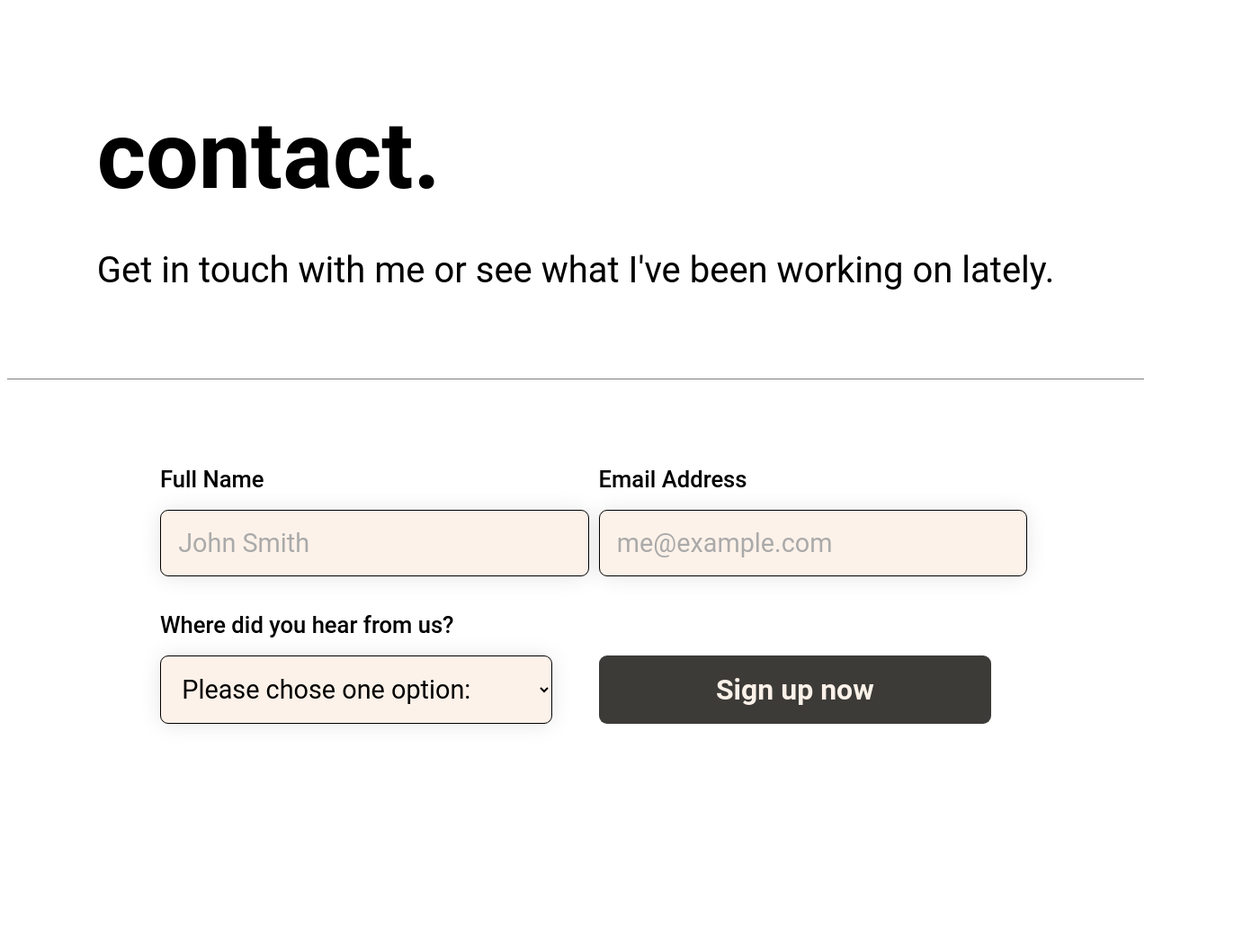
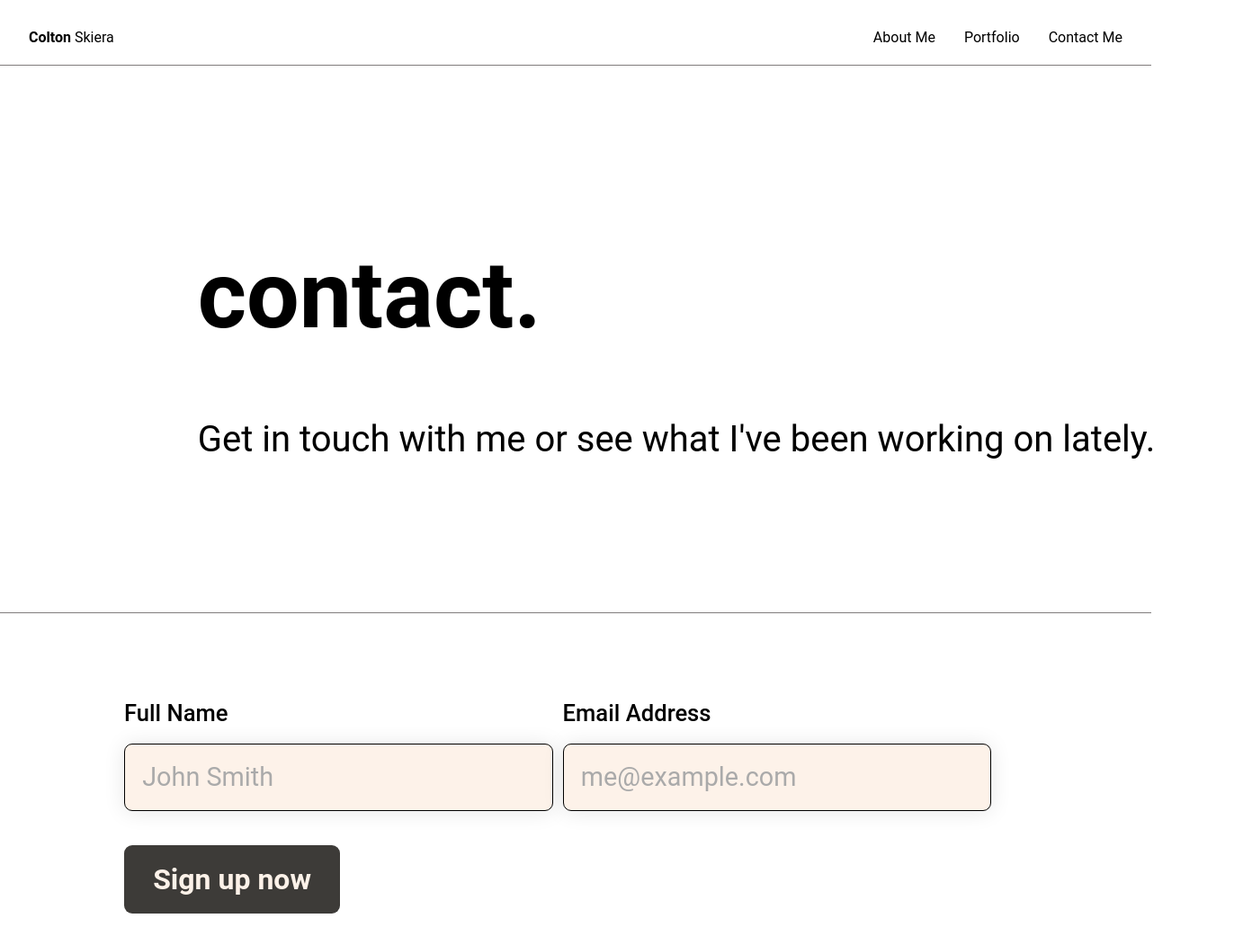
Before and after one commit to Cskiera142/CSU-Personalsite, a plain HTML site: page contact/contactindex.html in a window 1280 px wide. Shown: the whole page at 90% size, 1392 px wide, since content can reach past the window. Before the commit the page ends 845 px from the top, so only its background shows below. Drawn offline with Linux system fonts and the light colour scheme.

Commit message:
first draft

```diff
--- a/contact/contactindex.html
+++ b/contact/contactindex.html
@@ -8,6 +8,22 @@
     <title>Contact</title>
   </head>
   <body>
+    <nav>
+      <div><strong>Colton</strong> Skiera</div>
+      <ul class="nav">
+        <!-- <li class="nav">Home</li> -->
+        <li target="#" class="nav">
+          <a href="/index.html" target="_blank">About Me</a>
+        </li>
+        <li class="nav">
+          <a href="portfolio/portfolioindex.html" target="_blank">Portfolio</a>
+        </li>
+        <li class="nav">
+          <a href="contact/contactindex.html" target="_blank">Contact Me</a>
+        </li>
+      </ul>
+    </nav>
+    <div class="horizontal"></div>
     <section id="contact-me">
       <div class="contact-me">
         <h1><strong>contact.</strong></h1>
@@ -20,8 +36,11 @@
     <!-- ////////////////////////// -->
     <!-- add in social media logos -->
     <!-- ////////////////////////// -->
+    <!-- add updated headshot photo -->
+    <!-- ////////////////////////// -->
 
     <div class="horizontal"></div>
+    <div class="container">
       <form class="cta-form" name="sign-up" netlify>
         <div>
           <label for="full-name">Full Name</label>
@@ -45,20 +64,10 @@
           />
         </div>
 
-      <div>
-        <label for="select-where">Where did you hear from us?</label>
-        <select id="select-where" name="select-where" required>
-          <option value="">Please chose one option:</option>
-          <option value="friends">Friends and family</option>
-          <option value="youtube">YouTube video</option>
-          <option value="Podcast">Podcast</option>
-          <option value="Facebook">Facebook</option>
-        </select>
-      </div>
-
         <button class="btn btn--form">Sign up now</button>
         <!-- <input type="checkbox">
       <input type="number"> -->
       </form>
+    </div>
   </body>
 </html>
--- a/contact/contactstyle.css
+++ b/contact/contactstyle.css
@@ -1,18 +1,52 @@
+* {
+  margin: 0;
+  padding: 0;
+  box-sizing: 0;
+}
+
 body {
   display: flex;
   flex-direction: column;
   height: 100%;
   font-family: "Roboto", sans-serif;
-  justify-content: center;
-  align-items: center;
+  /* justify-content: center;
+  align-items: center; */
+}
+
+nav {
+  display: flex;
+  flex-direction: row;
+  justify-content: space-between;
+  height: 2.5rem;
+  margin: 2rem 2rem 0;
+}
+
+.nav {
+  display: flex;
+  margin-left: 2rem;
+}
+
+ul {
+  list-style: none;
+}
+
+nav li:hover {
+  cursor: pointer;
+  opacity: 80%;
+}
+
+a {
+  text-decoration: none;
+  color: #000;
 }
 
 #contact-me {
   display: flex;
+  flex-direction: column;
   justify-content: center;
-  align-items: 100%;
+  align-items: center;
   width: 100%;
-  margin: 5rem;
+  margin: 7rem;
   word-break: break-all;
 }
 
@@ -20,7 +54,7 @@ body {
   display: flex;
   flex-direction: column;
   justify-content: left;
-  line-height: 0rem;
+  line-height: 10rem;
 }
 
 .title-intro {
@@ -43,13 +77,20 @@ h1 {
   padding-bottom: 4rem;
 }
 
+.container {
+  display: flex;
+  justify-content: center;
+  /* width: 80rem; */
+}
+
 .cta-form {
   display: grid;
   grid-template-columns: 1fr 1fr;
   column-gap: 3.2rem;
   row-gap: 2.4rem;
   height: 50%;
-  padding: 2rem 5rem 2rem;
+  padding: 2rem 5rem 2rem 0;
+  margin-bottom: 5rem;
 }
 
 .cta-form label {
@@ -59,14 +100,14 @@ h1 {
   margin-bottom: 1.2rem;
 }
 
-.cta-form input,
-.cta-form select {
+.cta-form input {
   width: 100%;
   padding: 1.2rem;
   font-size: 1.8rem;
   font-family: inherit;
   color: inherit;
   border: 1px solid black;
+  max-width: 40rem;
   background-color: #fdf2e9;
   border-radius: 9px;
   box-shadow: 0 1px 23px rgba(0, 0, 0, 0.1);
@@ -82,6 +123,7 @@ h1 {
   font-size: 2rem;
   font-weight: 600;
   padding: 1.6rem 3.2rem;
+  max-width: 15rem;
   border-radius: 9px;
   transition: all 0.3s;
   border: none;
@@ -99,7 +141,7 @@ h1 {
 
 .btn--outline:hover,
 .btn--outline:active {
-  background-color: #fdf2e9;
+  background-color: #888480;
   box-shadow: inset 0 0 0 3px #fff;
 }
 
@@ -109,6 +151,6 @@ h1 {
 }
 
 .btn--form:hover {
-  background-color: #fff;
-  color: #555;
+  background-color: #888480;
+  color: #ffffff;
 }
--- a/portfolio/portfoliostyle.css
+++ b/portfolio/portfoliostyle.css
@@ -1,10 +1,21 @@
+* {
+  margin: 0;
+  padding: 0;
+  box-sizing: 0;
+}
+
 body {
   display: flex;
-  justify-content: center;
-  align-items: center;
-  height: 100vh;
-  width: 200%;
-  /* overflow: hidden; */
+  flex-direction: column;
+  height: 100%;
+  font-family: "Roboto", sans-serif;
+  /* justify-content: center;
+  align-items: center; */
+}
+
+.container {
+  display: flex;
+  flex-direction: column;
 }
 
 #portfolio {
@@ -17,3 +28,35 @@ img {
   height: 30rem;
   border-radius: 10px;
 }
+
+nav {
+  display: flex;
+  flex-direction: row;
+  justify-content: space-between;
+  height: 2.5rem;
+  margin: 2rem 2rem 0;
+}
+
+.nav {
+  display: flex;
+  margin-left: 2rem;
+}
+
+ul {
+  list-style: none;
+}
+
+nav li:hover {
+  cursor: pointer;
+  opacity: 80%;
+}
+
+.horizontal {
+  width: 100%;
+  border-top: 1px solid rgb(128, 124, 124);
+  padding-bottom: 4rem;
+}
+
+a {
+  text-decoration: none;
+  color: #000;
--- a/style.css
+++ b/style.css
@@ -46,6 +46,11 @@ ul {
   list-style: none;
 }
 
+a {
+  text-decoration: none;
+  color: #fff;
+}
+
 nav li:hover {
   cursor: pointer;
   opacity: 80%;
@@ -86,9 +91,14 @@ nav li:hover {
   overflow: hidden;
 }
 
+h1 {
+  color: #000;
+}
+
 .row {
   display: flex;
   flex-direction: row;
+  justify-content: space-between;
   gap: 5rem;
 }
 
@@ -232,7 +242,7 @@ h1 {
 #facts-list {
   display: flex;
   flex-direction: column;
-  justify-content: center;
+  justify-content: space-around;
   font-size: 1.4rem;
 }
 
@@ -240,3 +250,39 @@ h1 {
   color: rgb(129, 123, 123);
   line-height: 3rem;
 }
+
+#skills-card {
+  position: relative;
+  background-color: #fff;
+  display: flex;
+  justify-content: center;
+  align-items: center;
+  height: 80vh;
+  box-shadow: 0 1px 23px rgba(0, 0, 0, 0.2);
+  overflow: hidden;
+}
+
+.chart-section {
+  height: 5rem;
+  width: 50rem;
+  background-color: #fff;
+  border-top: dotted 1px #000;
+  border-left: solid 1px #000;
+}
+
+/* figure out nth of child */
+
+.chart-sections :nth-child(4) {
+  border-bottom: 1px solid #000;
+}
+
+.chart-skills {
+  position: absolute;
+  top: 29%;
+  left: 50%;
+  transform: translate(-50% -50%);
+  display: flex;
+  flex-direction: column;
+  height: 20rem;
+  background-color: #000;
+}
```
Also changed, not shown: index.html (+24 -6 lines), portfolio/portfolioindex.html (+18 -0 lines), 1 other file. Lines whose indentation alone changed are shown as unchanged.
